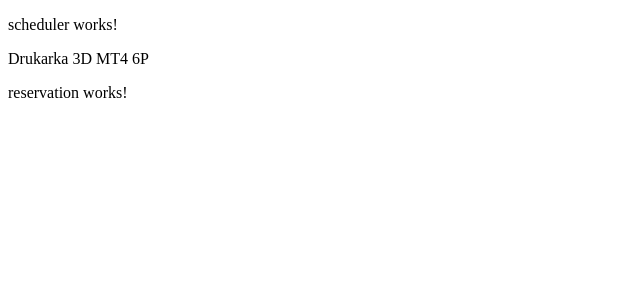
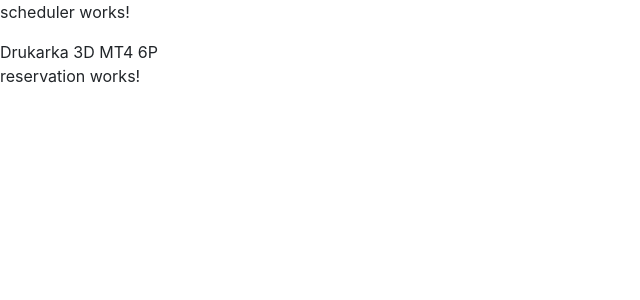
Before and after one commit to Alicja-Majewska/3d-printing-queue-webclient, an Angular app: page / in a window 1280 px wide. Shown: the top 300 px of the page, without its empty margins (0-640 px from the left). Built offline with nearby package versions, Linux system fonts and the light colour scheme.

Commit message:
added bootstrap to styles

```diff
--- a/src/styles.scss
+++ b/src/styles.scss
@@ -1 +1 @@
-/* You can add global styles to this file, and also import other style files */
+@import '~bootstrap/dist/css/bootstrap.min.css';
```
